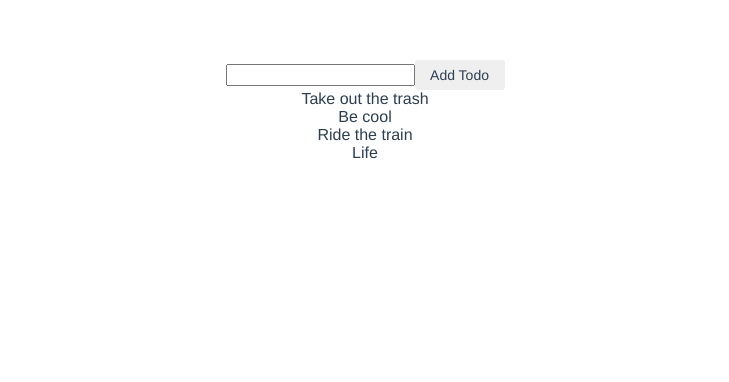
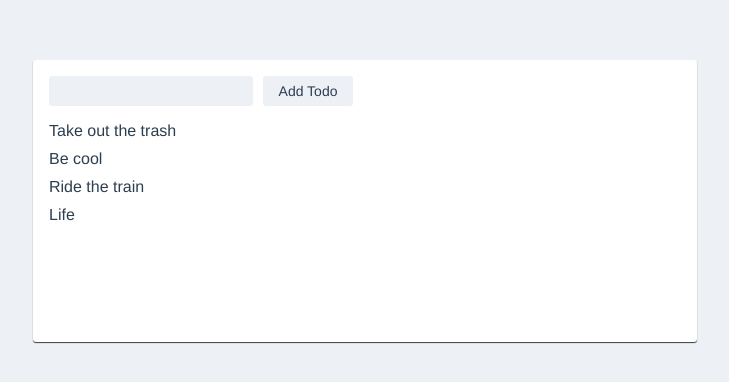
Before and after one commit to joehdodd/vue-todo, a Vue app: page / in a window 1280 px wide. Shown: the top 382 px of the page, without its empty margins (275-1004 px from the left). Built offline with nearby package versions, Linux system fonts and the light colour scheme.

Commit message:
styles and things

```diff
--- a/src/App.vue
+++ b/src/App.vue
@@ -1,10 +1,6 @@
 <template>
   <div id="app">
-    <form @submit.prevent="addTodo">
-      <input v-model="text">
-      <button>Add Todo</button>
-    </form>
-    <ToDoList :todos="todos"/>
+    <ToDoList :todos="todos" :addTodo="addTodo" />
   </div>
 </template>
 
@@ -21,12 +17,11 @@ export default {
         { task: 'Ride the train' },
         { task: 'Life' }
       ],
-      text: ''
     };
   },
   methods: {
-    addTodo() {
-      const { text, todos } = this;
+    addTodo(text) {
+      const { todos } = this;
       return text.length ? todos.push({ task: text }) : alert('Please enter some text.')
     }
   },
@@ -37,26 +32,39 @@ export default {
 </script>
 
 <style>
+body {
+  background: #edf0f5;
+}
+
 #app {
   font-family: 'Avenir', Helvetica, Arial, sans-serif;
   -webkit-font-smoothing: antialiased;
   -moz-osx-font-smoothing: grayscale;
-  text-align: center;
   color: #2c3e50;
   margin-top: 60px;
+  display: grid;
+  grid-auto-flow: row;
+  align-items: center;
+  justify-items: center;
 }
 
-form,
 input,
 button {
   font-family: 'Avenir', Helvetica, Arial, sans-serif;
   font-size: 14px;
   color: #2c3e50;
+  background: #edf0f5;
+  border: none;
+  border-radius: 3px;
+}
+
+input {
+  height: 28px;
+  width: 200px;
+  margin-right: 10px;
 }
 
 button {
-  border: none;
-  border-radius: 3px;
   height: 30px;
   width: 90px;
 }
--- a/src/components/ToDoList.vue
+++ b/src/components/ToDoList.vue
@@ -1,8 +1,12 @@
 <template>
-  <div>
-    <div v-for="todo in todos">
-      {{todo.task}}
-    </div>
+  <div class="todos-container">
+    <form @submit.prevent="addTodo(inputText)">
+      <input v-model="inputText">
+      <button>Add Todo</button>
+    </form>
+    <ul>
+      <li v-for="todo in todos" :key="todo.task">{{todo.task}}</li>
+    </ul>
   </div>
 </template>
 
@@ -10,7 +14,13 @@
 export default {
   name: 'ToDoList',
   props: {
-    todos: Array
+    todos: Array,
+    addTodo: Function,
+  },
+  data() {
+    return {
+      inputText: ''
+    }
   }
 }
 </script>
@@ -20,15 +30,29 @@ export default {
 h3 {
   margin: 40px 0 0;
 }
+
 ul {
   list-style-type: none;
   padding: 0;
+  display: grid;
+  grid-auto-flow: row;
+  grid-gap: 10px;
 }
+
 li {
   display: inline-block;
-  margin: 0 10px;
 }
+
 a {
   color: #42b983;
 }
+
+.todos-container {
+  background: #fff;
+  width: 50%;
+  min-height: 250px;
+  padding: 16px;
+  border-radius: 3px;
+  box-shadow: 0px 1px 1px 0px rgba(0, 0, 0, 0.75);
+}
 </style>
```
